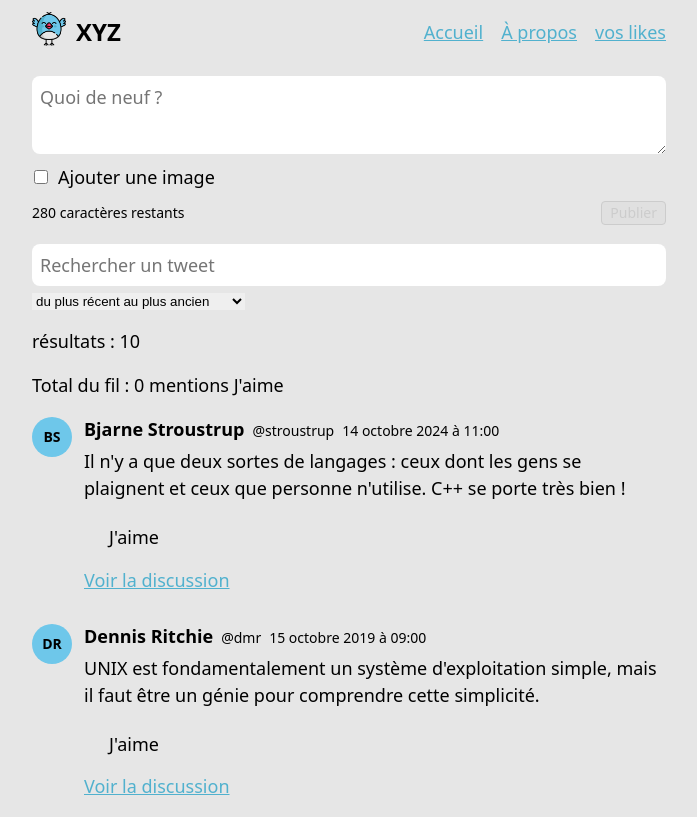
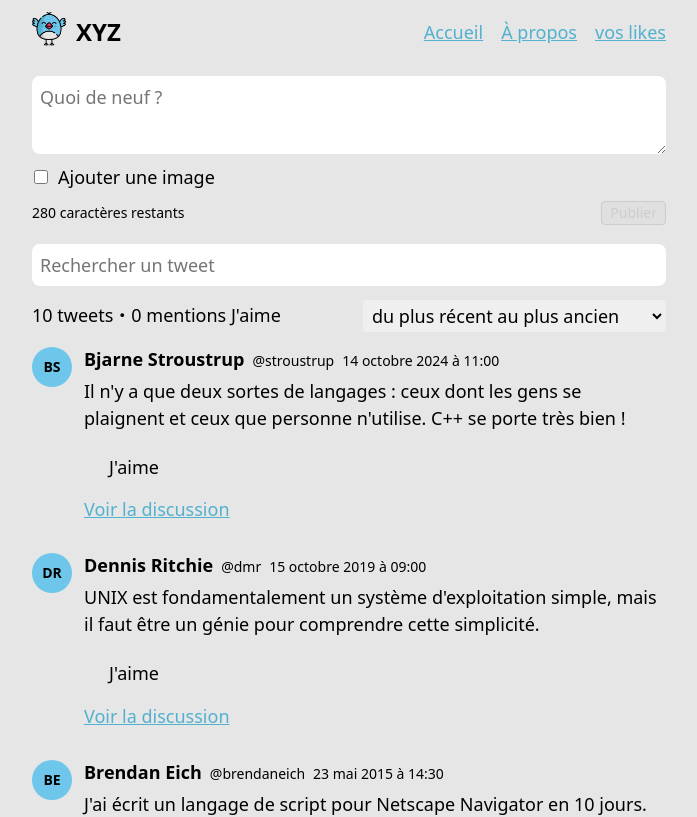
Before and after one commit to xRayZenXRZ/xyz, a React (Vite) app: page / in a window 1280 px wide. Shown: the top 817 px of the page, without its empty margins (291-988 px from the left). Built offline with nearby package versions, Linux system fonts and the light colour scheme.

Commit message:
debug + ajout mis en forme

```diff
--- a/src/App.css
+++ b/src/App.css
@@ -135,6 +135,7 @@
 }
 
 .filter-label,
+.sort-order-label,
 .visually-hidden {
   position: absolute;
   width: 1px;
@@ -153,8 +154,12 @@
 }
 
 .sort-order {
-  height: 15;
-  border: transparent;
+  padding: 2px 4px;
+  border-color: transparent;
+  border-radius: 4px;
+  color: var(--black);
+  font: inherit;
+  cursor: pointer;
 }
 
 .author-search {
@@ -274,3 +279,11 @@
   display: block;
   padding: 0 18px 12px;
 }
+
+.feed-toolbar {
+  display: flex;
+  align-items: center;
+  justify-content: space-between;
+  gap: 1rem;
+  flex-wrap: wrap;
+}
--- a/src/pages/TweetsMasterPage.tsx
+++ b/src/pages/TweetsMasterPage.tsx
@@ -55,7 +55,9 @@ export const TweetsMasterPage = (): ReactElement => {
         value={query}
         onChange={(event) => setQuery(event.target.value)}
       />
-      <label className="filter-label" htmlFor="sort-order">Trier par</label>
+      <label className="sort-order-label" htmlFor="sort-order">Trier par</label>
+      <div className="feed-toolbar">
+        <p className="feed-summary">{display.length} tweets・{totalLikes} mentions J'aime</p>
         <select
           className="sort-order"
           id="sort-order"
@@ -66,10 +68,7 @@ export const TweetsMasterPage = (): ReactElement => {
           <option value="oldest">du plus ancien au plus récent</option>
           <option value="likes">des plus aimés aux moins aimés</option>
         </select>
-      <p className="feed-summary">résultats : {display.length}</p>
-      <p className="feed-summary">
-        Total du fil : {totalLikes} mentions J'aime
-      </p>
+      </div>
       {display.length === 0 ? (
         <p>Aucun tweet ne correspond</p>
       ) : (
```
Lines whose indentation alone changed are shown as unchanged.
